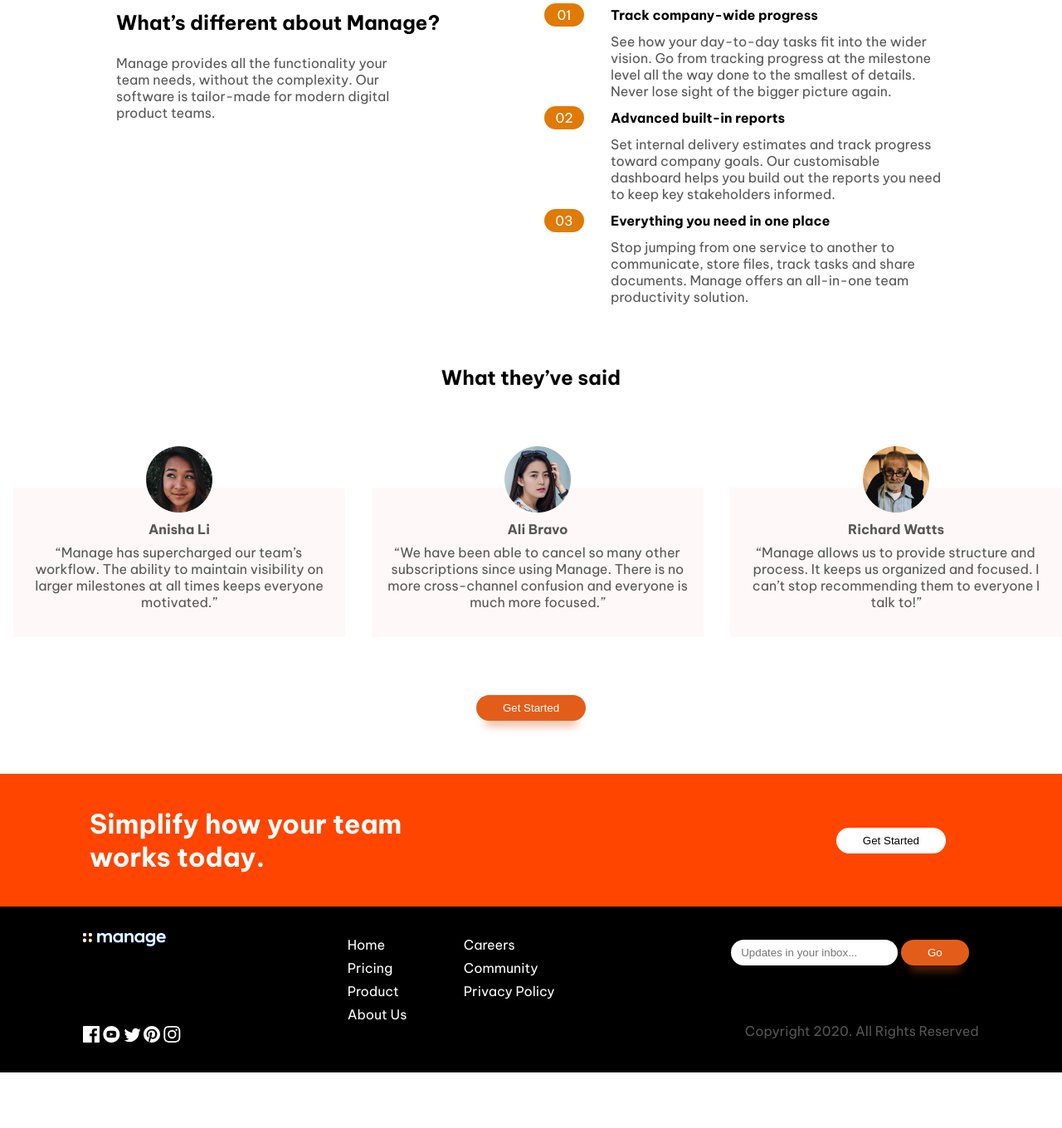
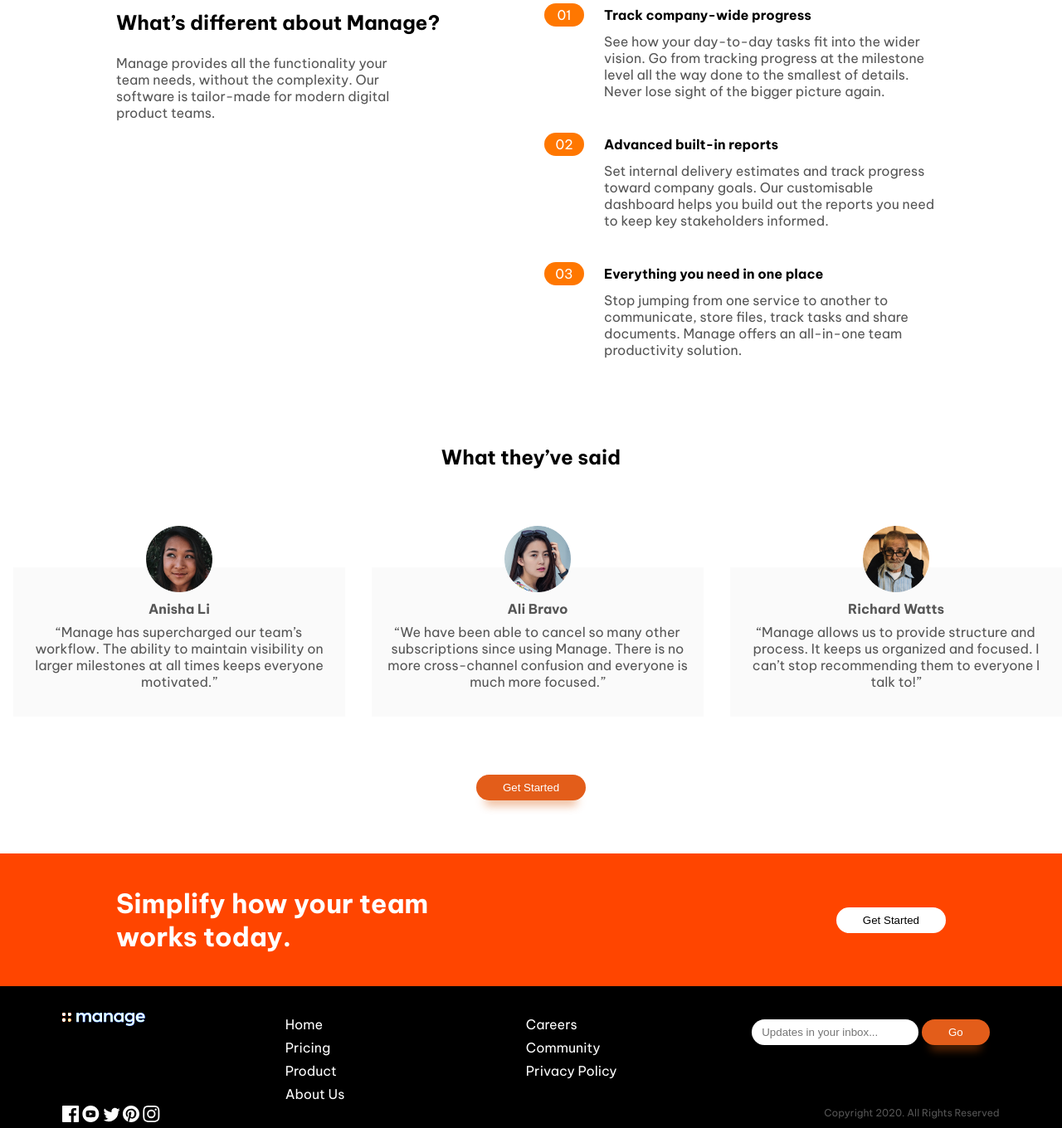
Before and after one commit to shubham19ellicium/ui_assignment_1, a plain HTML site: page index.html in a window 1280 px wide. Shown: the part 860-2220 px from the top of the page at 83% size. Before the commit the page ends 2153 px from the top, so only its background shows below. Drawn offline with Linux system fonts and the light colour scheme.

Commit message:
style changes

```diff
--- a/style/style.css
+++ b/style/style.css
@@ -23,14 +23,14 @@
 .container-01 {
     display: grid;
     grid-template-columns: 80px 1fr;
-    gap: 16px;
+    gap: 8px;
     align-items: center;
 }
 
 .container-02 {
     display: grid;
     grid-template-columns: 80px 1fr;
-    gap: 16px;
+    gap: 8px;
     align-items: center;
 }
 
@@ -42,6 +42,9 @@
     color: #555;
 }
 
+.info-grid-block{
+    margin: 0px 0px 32px 0px;
+}
 
 .tablet{
     position: absolute;
@@ -263,7 +266,7 @@ body{
 .num-block{
     padding: 4px 0px;
     border-radius: 16px;
-    background-color: rgb(224, 122, 5);
+    background-color: #ff7700;
     color: white;
     height: fit-content;
     margin: 0px 16px;
@@ -318,7 +321,7 @@ body{
 }
 
 .review-card{
-    background-color: rgb(255 248 248);
+    background-color: rgb(250 250 250);
     height: 180px;
     width: 400px;
     margin: 54px 16px;
@@ -406,7 +409,7 @@ body{
     display: flex;
     justify-content: end;
     align-items: center;
-    margin: 0px 32px;
+    /* margin: 0px 32px; */
 }
 
 .footer-container{
@@ -442,7 +445,7 @@ body{
 .footer-element-wrapper{
     display: flex;
     justify-content: space-between;
-    width: 250px;
+    width: 400px;
 }
 
 .footer-navs li{
@@ -490,7 +493,7 @@ body{
 }
 
 .copyright-message p {
-    font-size: 16px;
+    font-size: 12px;
 }
 
 .social-logos img{
```
